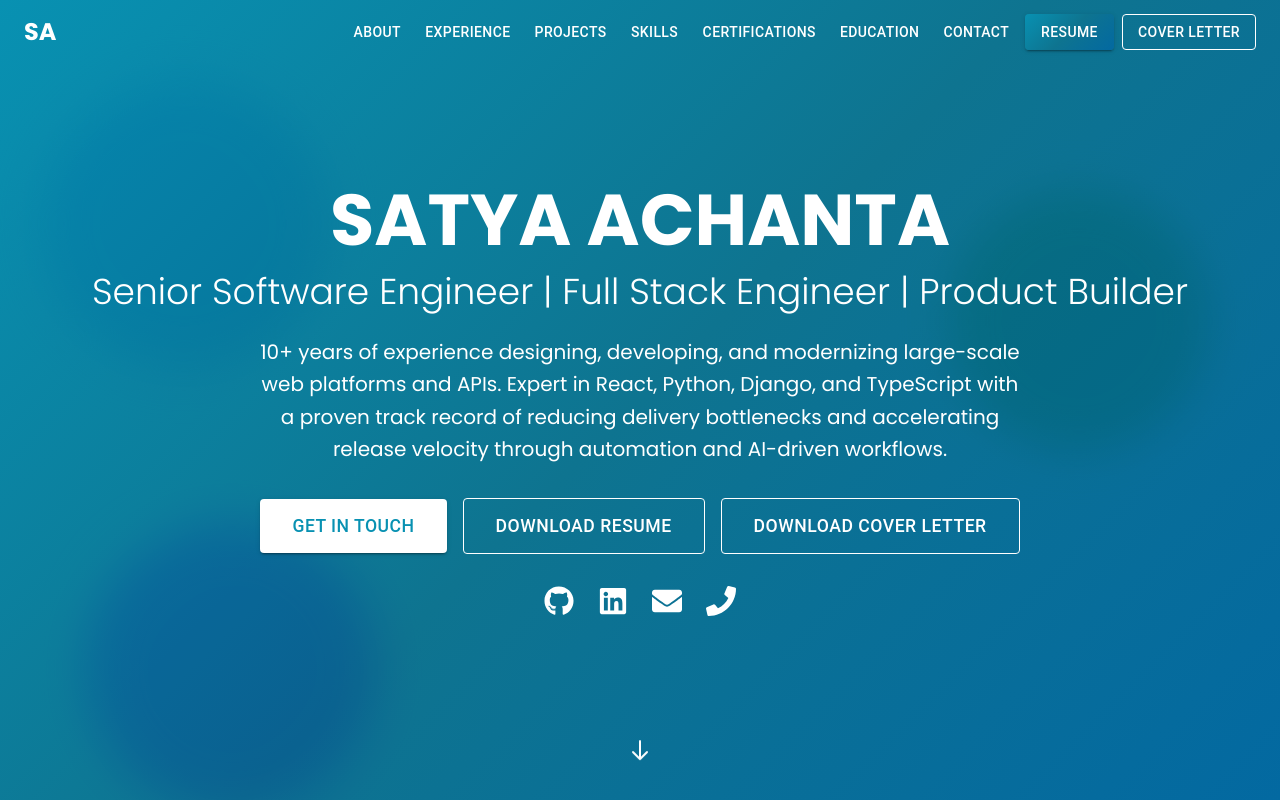
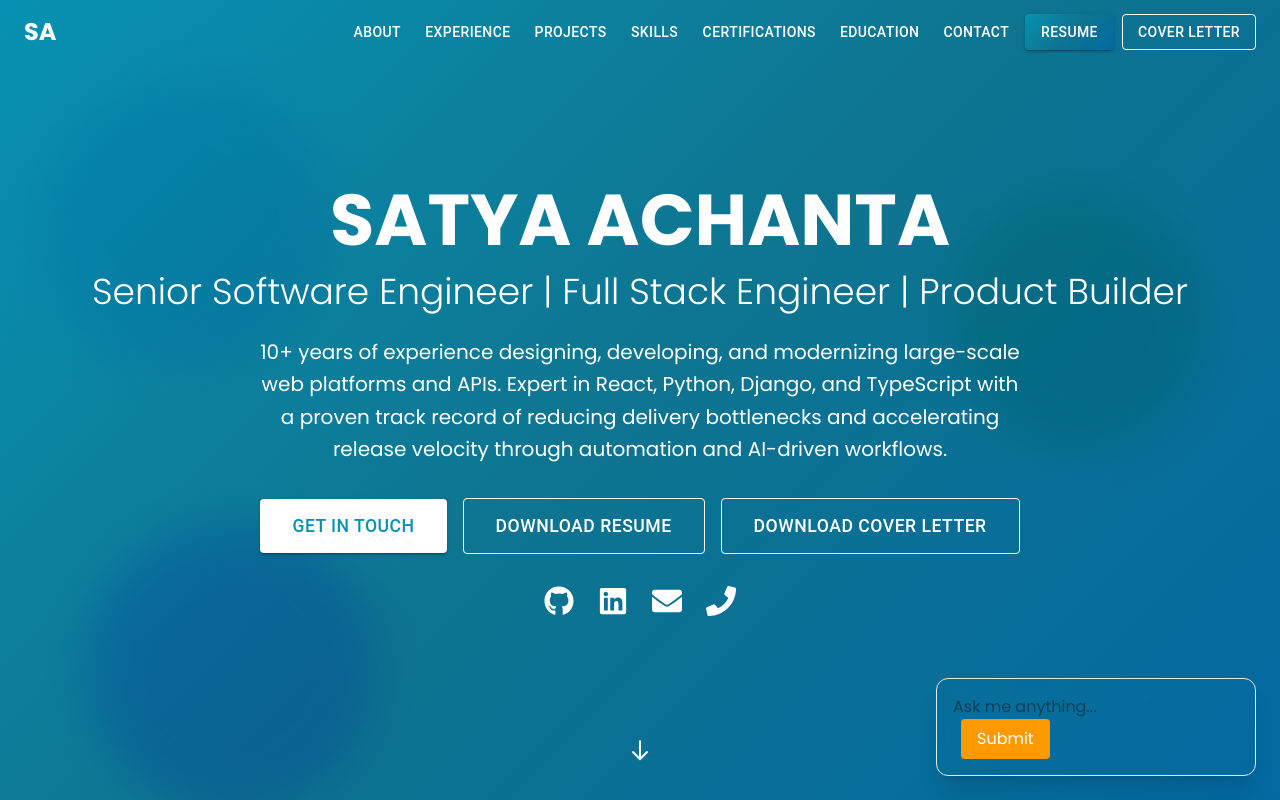
Before and after one commit to SatyaAchanta/portfolio, a Next.js app: page / in a window 1280 px wide. Shown: the top 800 px of the page. Built offline with nearby package versions, Linux system fonts and the light colour scheme.

Commit message:
prep-for-ai: initial commit

```diff
--- /dev/null
+++ b/app/api/chat/route.ts
@@ -0,0 +1,15 @@
+import { openai } from "@ai-sdk/openai"
+import { convertToModelMessages, streamText, UIMessage } from "ai"
+
+
+export const maxDuration = 30;
+export async function POST(req: Request) {
+    const { messages }: { messages: UIMessage[] } = await req.json();
+    const result = streamText({
+        model: openai('gpt-4.1'),
+        system: "You are a helpful assistant.",
+        messages: convertToModelMessages(messages),
+    });
+
+    return result.toUIMessageStreamResponse()
+}
--- a/app/page.tsx
+++ b/app/page.tsx
@@ -8,12 +8,14 @@ import Certifications from '@/components/Certifications';
 import Education from '@/components/Education';
 import Contact from '@/components/Contact';
 import Footer from '@/components/Footer';
+import Chatbot from '@/components/Chatbot';
 
 export default function Home() {
   return (
     <main className="min-h-screen">
       <Navbar />
       <Hero />
+      <Chatbot />
       <About />
       <Experience />
       <Projects />
--- /dev/null
+++ b/components/Chatbot.tsx
@@ -0,0 +1,55 @@
+'use client';
+
+import { useChat } from '@ai-sdk/react';
+import { DefaultChatTransport } from 'ai';
+import { useState } from 'react';
+
+export default function ChatBot() {
+  const { messages, sendMessage, status, stop } = useChat({
+    transport: new DefaultChatTransport({
+      api: '/api/chat',
+    }),
+    experimental_throttle: 50
+  });
+  const [input, setInput] = useState('');
+
+  return (
+    <div className="fixed bottom-6 right-6 z-50 flex w-80 max-h-[70vh] flex-col rounded-xl border border-slate-200 shadow-xl backdrop-blur p-4">
+      {messages.map(message => (
+        <div key={message.id}>
+          {message.role === 'user' ? 'User: ' : 'AI: '}
+          {message.parts.map((part, index) =>
+            part.type === 'text' ? <span key={index}>{part.text}</span> : null,
+          )}
+        </div>
+      ))}
+
+      {(status === 'submitted' || status === 'streaming') && <div>
+          {status === 'submitted' && <p>Loading....</p>}
+          <button type="button" onClick={() => stop()}>
+            Stop
+          </button>
+        </div>}
+
+      <form
+        onSubmit={e => {
+          e.preventDefault();
+          if (input.trim()) {
+            sendMessage({ text: input });
+            setInput('');
+          }
+        }}
+      >
+        <input
+          value={input}
+          onChange={e => setInput(e.target.value)}
+          disabled={status !== 'ready'}
+          placeholder="Ask me anything..."
+        />
+        <button type="submit" disabled={status !== 'ready'} className='bg-amber-500 text-white px-4 py-2 rounded ml-2'>
+          Submit
+        </button>
+      </form>
+    </div>
+  );
+}
--- a/package.json
+++ b/package.json
@@ -17,7 +17,10 @@
     "next": "16.0.1",
     "react": "19.2.0",
     "react-dom": "19.2.0",
-    "react-icons": "^5.5.0"
+    "react-icons": "^5.5.0",
+    "@ai-sdk/openai": "3.0.0-beta.52",
+    "@ai-sdk/react": "3.0.0-beta.93",
+    "ai": "6.0.0-beta.93"
   },
   "devDependencies": {
     "@tailwindcss/postcss": "^4",
```
Also changed, not shown: 2 other files (tests, documents, lock files or other folders).
